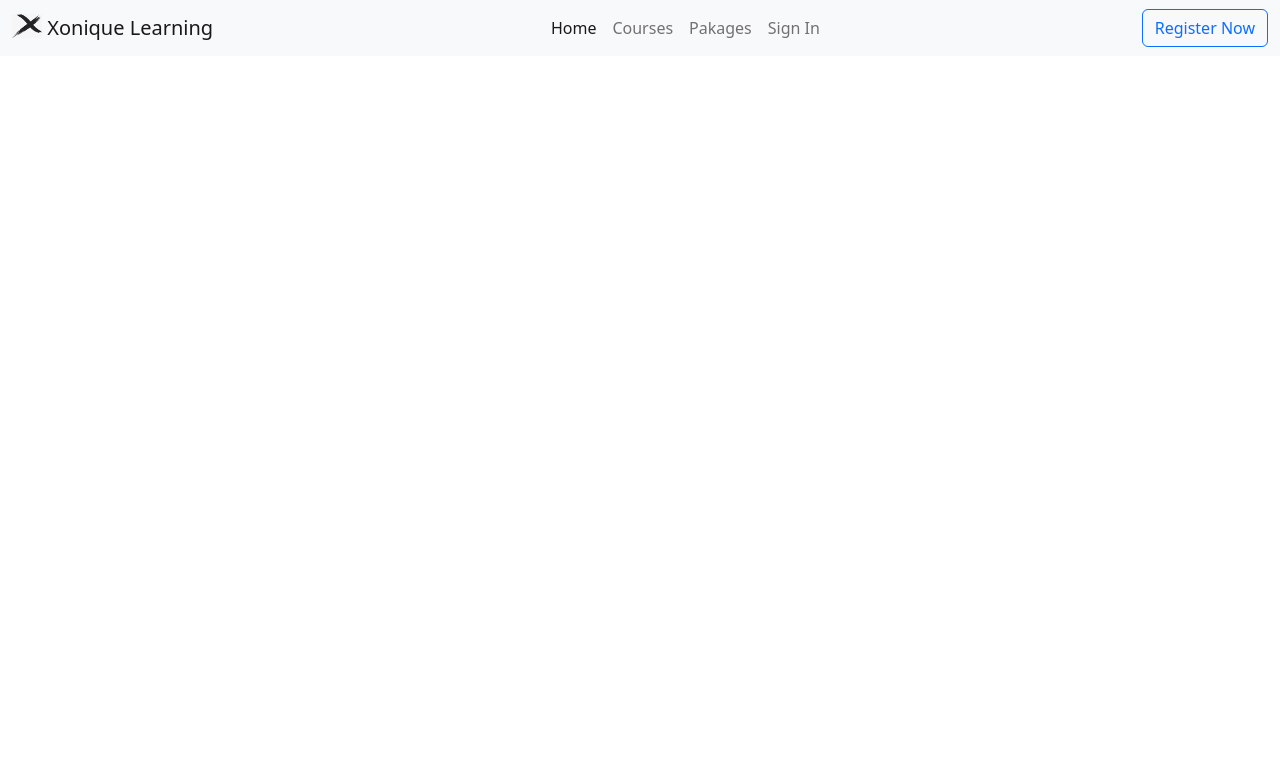
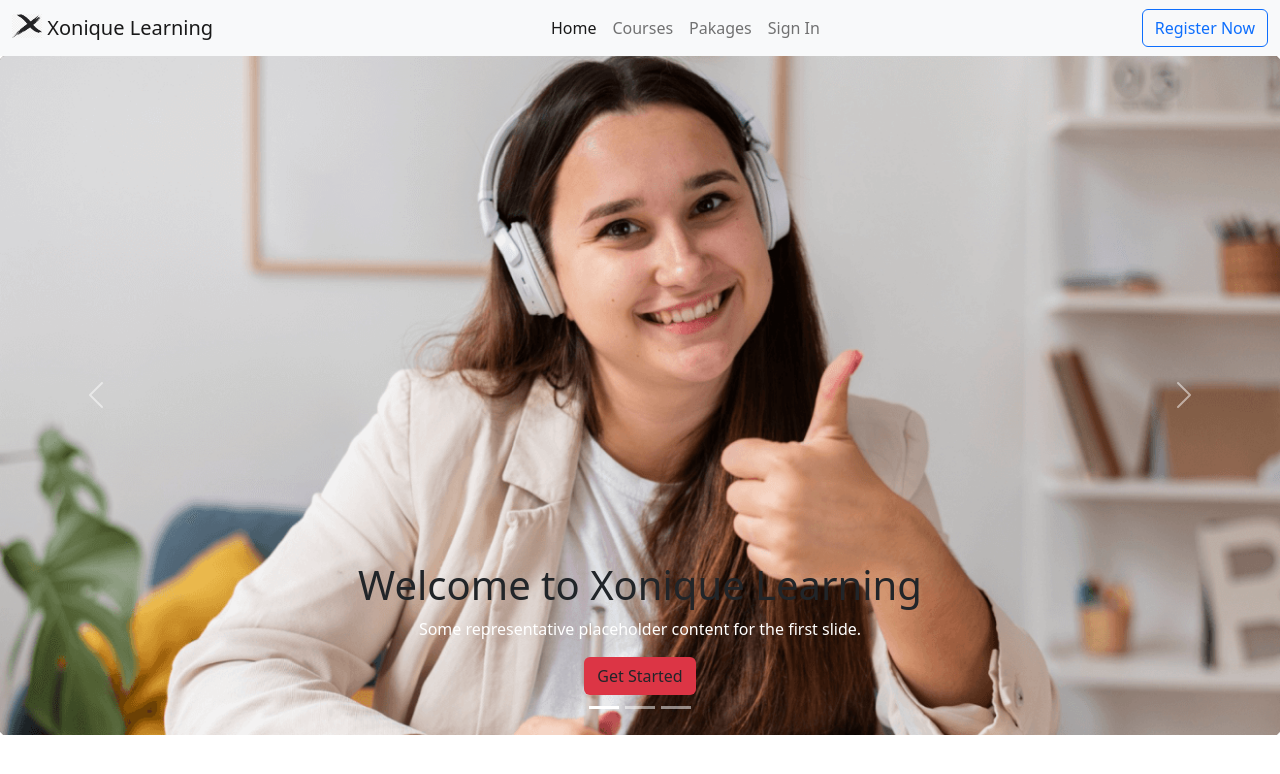
Before and after one commit to nasim599/Xonique-Learning, a plain HTML site: page index.html in a window 1280 px wide. Drawn offline with nearby package versions, Linux system fonts and the light colour scheme.

Commit message:
Banner-done

```diff
--- a/index.html
+++ b/index.html
@@ -48,9 +48,52 @@
     </header>
 
 
-
-
-
+    <div id="carouselExampleCaptions" class="carousel slide" data-bs-ride="false">
+        <div class="carousel-indicators">
+            <button type="button" data-bs-target="#carouselExampleCaptions" data-bs-slide-to="0" class="active"
+                aria-current="true" aria-label="Slide 1"></button>
+            <button type="button" data-bs-target="#carouselExampleCaptions" data-bs-slide-to="1"
+                aria-label="Slide 2"></button>
+            <button type="button" data-bs-target="#carouselExampleCaptions" data-bs-slide-to="2"
+                aria-label="Slide 3"></button>
+        </div>
+        <div class="carousel-inner align-items-center">
+            <div class="carousel-item active">
+                <img src="images/cover/cover-1.png" class="d-block w-100" alt="...">
+                <div class="carousel-caption d-none d-md-block">
+                    <h1 class="text-dark">Welcome to Xonique Learning</h1>
+                    <p>Some representative placeholder content for the first slide.</p>
+                    <button class="btn bg-danger">Get Started</button>
+                </div>
+            </div>
+            <div class="carousel-item">
+                <img src="images/cover/cover-2.jpg" class="d-block w-100" alt="...">
+                <div class="carousel-caption d-none d-md-block">
+                    <h1>Best Online Courses Are Here</h1>
+                    <p>Some representative placeholder content for the second slide.</p>
+                    <button class="btn bg-danger">Get Started</button>
+                </div>
+            </div>
+            <div class="carousel-item">
+                <img src="images/cover/cover-3.jpg" class="d-block w-100" alt="...">
+                <div class="carousel-caption d-none d-md-block">
+                    <h1 class="text-dark">Third slide label</h1>
+                    <p>Some representative placeholder content for the third slide.</p>
+                    <button class="btn bg-danger">Get Started</button>
+                </div>
+            </div>
+        </div>
+        <button class="carousel-control-prev" type="button" data-bs-target="#carouselExampleCaptions"
+            data-bs-slide="prev">
+            <span class="carousel-control-prev-icon" aria-hidden="true"></span>
+            <span class="visually-hidden">Previous</span>
+        </button>
+        <button class="carousel-control-next" type="button" data-bs-target="#carouselExampleCaptions"
+            data-bs-slide="next">
+            <span class="carousel-control-next-icon" aria-hidden="true"></span>
+            <span class="visually-hidden">Next</span>
+        </button>
+    </div>
 
 
 
```
